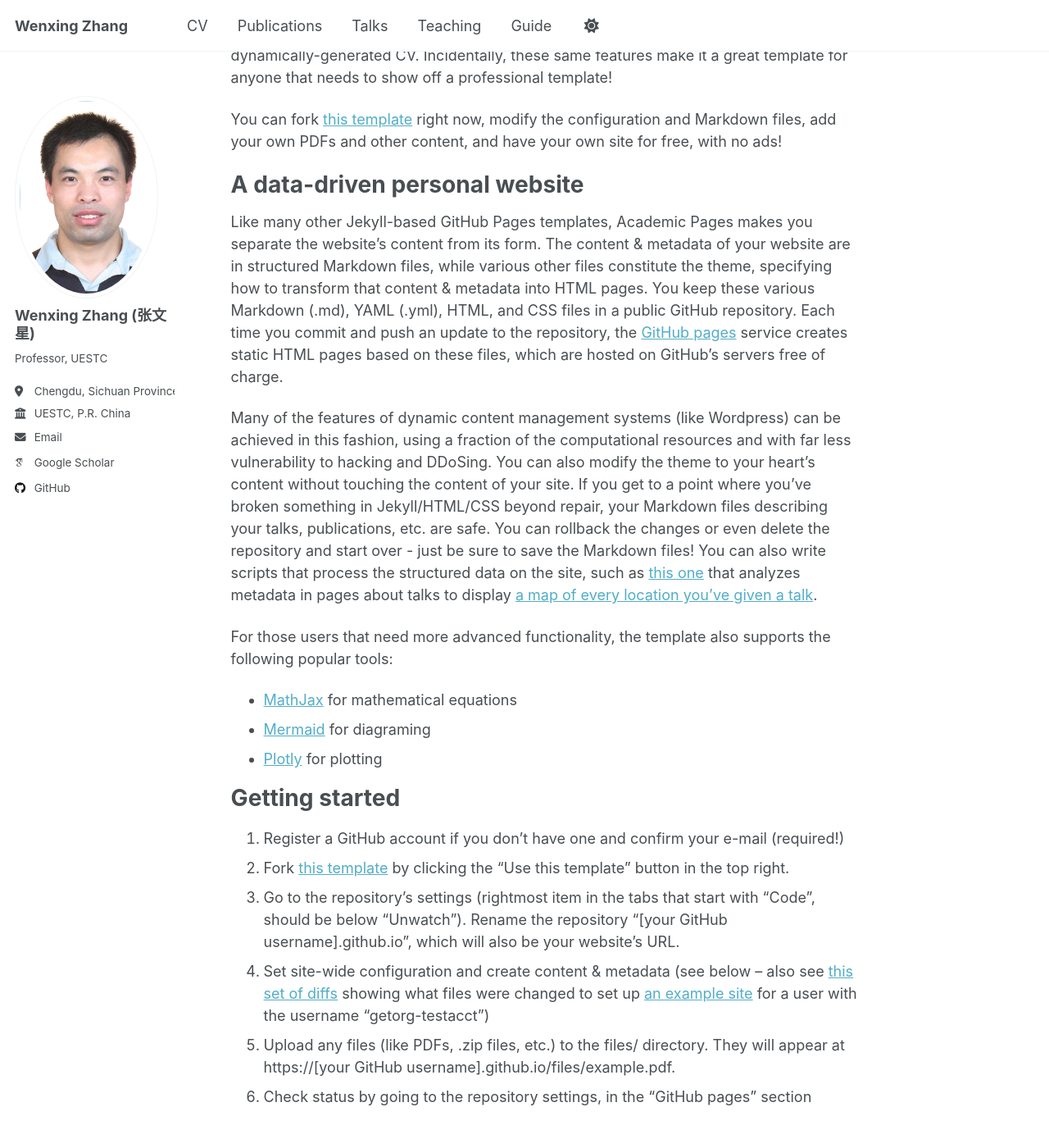
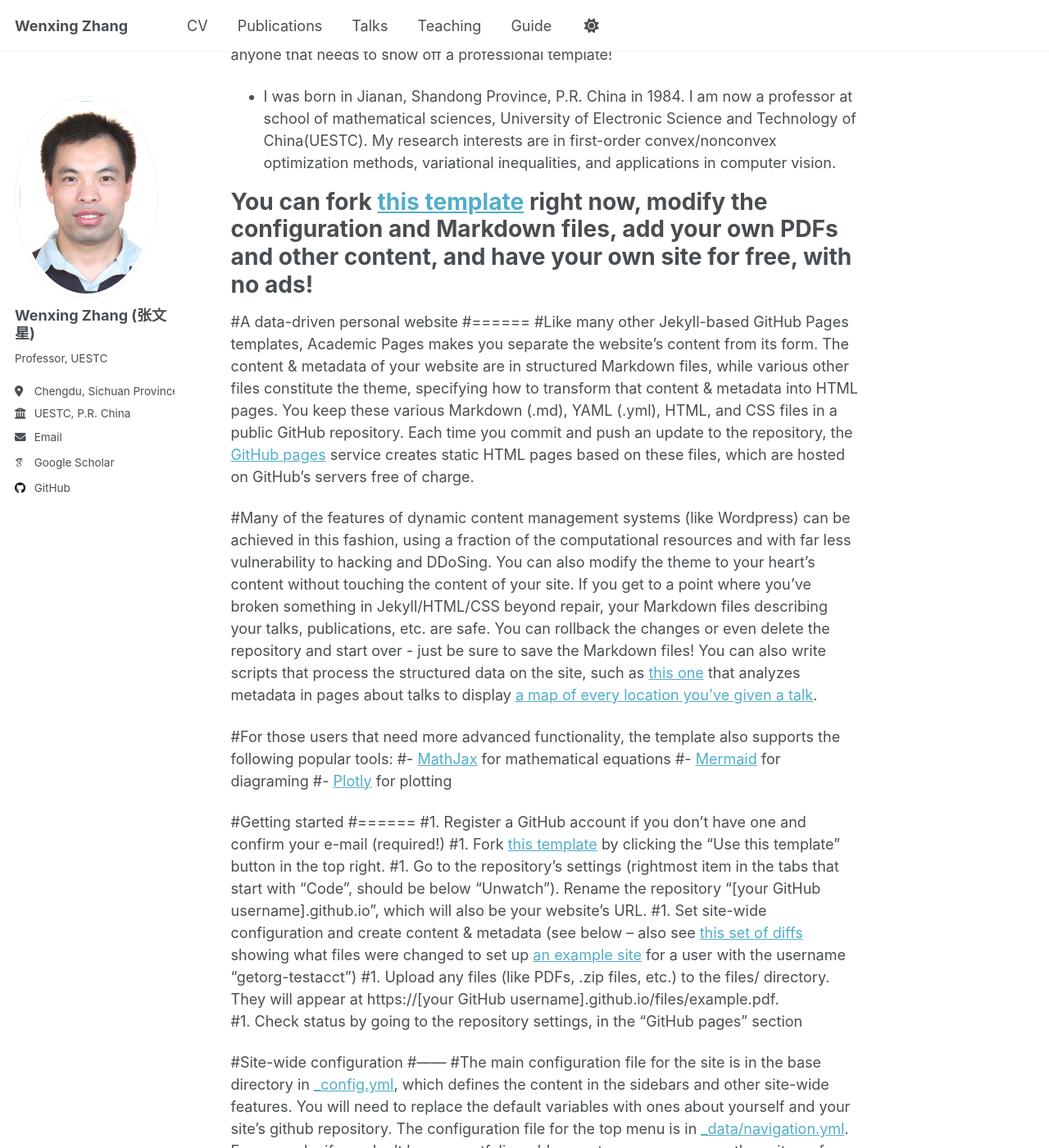
Before and after one commit to WenxingZhang/WenxingZhang.github.io, a Jekyll site: the page built from _pages/about.md, in a window 1280 px wide and 1400 px high, scrolled down 277 px. Shown: the whole window at 82% size. Built offline with Jekyll 4.4.1, drawn with Linux system fonts in a browser that asks for light colours; some web fonts are replaced; a script that is not in the unit is left out; some of the changed text lies outside the part shown.

Commit message:
Update about.md

```diff
--- a/_pages/about.md
+++ b/_pages/about.md
@@ -1,56 +1,60 @@
 ---
 permalink: /
-title: "Academic Pages is a ready-to-fork GitHub Pages template for academic personal websites"
+title: "Short-Bio"
 author_profile: true
 redirect_from:
   - /about/
   - /about.html
 ---
 
-This is the front page of a website that is powered by the [Academic Pages template](https://github.com/academicpages/academicpages.github.io) and hosted on GitHub pages. [GitHub pages](https://pages.github.com) is a free service in which websites are built and hosted from code and data stored in a GitHub repository, automatically updating when a new commit is made to the repository. This template was forked from the [Minimal Mistakes Jekyll Theme](https://mmistakes.github.io/minimal-mistakes/) created by Michael Rose, and then extended to support the kinds of content that academics have: publications, talks, teaching, a portfolio, blog posts, and a dynamically-generated CV. Incidentally, these same features make it a great template for anyone that needs to show off a professional template!
+#This is the front page of a website that is powered by the [Academic Pages template](https://github.com/academicpages/academicpages.github.io) and hosted on GitHub pages. [GitHub pages](https://pages.github.com) is a free service in which websites are built and hosted from code and data stored in a GitHub repository, automatically updating when a new commit is made to the repository. This template was forked from the [Minimal Mistakes Jekyll Theme](https://mmistakes.github.io/minimal-mistakes/) created by Michael Rose, and then extended to support the kinds of content that academics have: publications, talks, teaching, a portfolio, blog posts, and a dynamically-generated CV. Incidentally, these same features make it a great template for anyone that needs to show off a professional template!
 
- You can fork [this template](https://github.com/academicpages/academicpages.github.io) right now, modify the configuration and Markdown files, add your own PDFs and other content, and have your own site for free, with no ads!
 
-A data-driven personal website
-======
-Like many other Jekyll-based GitHub Pages templates, Academic Pages makes you separate the website's content from its form. The content & metadata of your website are in structured Markdown files, while various other files constitute the theme, specifying how to transform that content & metadata into HTML pages. You keep these various Markdown (.md), YAML (.yml), HTML, and CSS files in a public GitHub repository. Each time you commit and push an update to the repository, the [GitHub pages](https://pages.github.com/) service creates static HTML pages based on these files, which are hosted on GitHub's servers free of charge.
+* I was born in Jianan, Shandong Province, P.R. China in 1984. I am now a professor at school of mathematical sciences, University of Electronic Science and Technology of China(UESTC).
+My research interests are in first-order convex/nonconvex optimization methods, variational inequalities, and applications in computer vision.
 
-Many of the features of dynamic content management systems (like Wordpress) can be achieved in this fashion, using a fraction of the computational resources and with far less vulnerability to hacking and DDoSing. You can also modify the theme to your heart's content without touching the content of your site. If you get to a point where you've broken something in Jekyll/HTML/CSS beyond repair, your Markdown files describing your talks, publications, etc. are safe. You can rollback the changes or even delete the repository and start over - just be sure to save the Markdown files! You can also write scripts that process the structured data on the site, such as [this one](https://github.com/academicpages/academicpages.github.io/blob/master/talkmap.ipynb) that analyzes metadata in pages about talks to display [a map of every location you've given a talk](https://academicpages.github.io/talkmap.html).
+# You can fork [this template](https://github.com/academicpages/academicpages.github.io) right now, modify the configuration and Markdown files, add your own PDFs and other content, and have your own site for free, with no ads!
 
-For those users that need more advanced functionality, the template also supports the following popular tools:
-- [MathJax](https://www.mathjax.org/) for mathematical equations
-- [Mermaid](https://mermaid.js.org/) for diagraming
-- [Plotly](https://plotly.com/javascript/) for plotting
+#A data-driven personal website
+#======
+#Like many other Jekyll-based GitHub Pages templates, Academic Pages makes you separate the website's content from its form. The content & metadata of your website are in structured Markdown files, while various other files constitute the theme, specifying how to transform that content & metadata into HTML pages. You keep these various Markdown (.md), YAML (.yml), HTML, and CSS files in a public GitHub repository. Each time you commit and push an update to the repository, the [GitHub pages](https://pages.github.com/) service creates static HTML pages based on these files, which are hosted on GitHub's servers free of charge.
 
-Getting started
-======
-1. Register a GitHub account if you don't have one and confirm your e-mail (required!)
-1. Fork [this template](https://github.com/academicpages/academicpages.github.io) by clicking the "Use this template" button in the top right.
-1. Go to the repository's settings (rightmost item in the tabs that start with "Code", should be below "Unwatch"). Rename the repository "[your GitHub username].github.io", which will also be your website's URL.
-1. Set site-wide configuration and create content & metadata (see below -- also see [this set of diffs](http://archive.is/3TPas) showing what files were changed to set up [an example site](https://getorg-testacct.github.io) for a user with the username "getorg-testacct")
-1. Upload any files (like PDFs, .zip files, etc.) to the files/ directory. They will appear at https://[your GitHub username].github.io/files/example.pdf.
-1. Check status by going to the repository settings, in the "GitHub pages" section
+#Many of the features of dynamic content management systems (like Wordpress) can be achieved in this fashion, using a fraction of the computational resources and with far less vulnerability to hacking and DDoSing. You can also modify the theme to your heart's content without touching the content of your site. If you get to a point where you've broken something in Jekyll/HTML/CSS beyond repair, your Markdown files describing your talks, publications, etc. are safe. You can rollback the changes or even delete the repository and start over - just be sure to save the Markdown files! You can also write scripts that process the structured data on the site, such as [this one](https://github.com/academicpages/academicpages.github.io/blob/master/talkmap.ipynb) that analyzes metadata in pages about talks to display [a map of every location you've given a talk](https://academicpages.github.io/talkmap.html).
 
-Site-wide configuration
-------
-The main configuration file for the site is in the base directory in [_config.yml](https://github.com/academicpages/academicpages.github.io/blob/master/_config.yml), which defines the content in the sidebars and other site-wide features. You will need to replace the default variables with ones about yourself and your site's github repository. The configuration file for the top menu is in [_data/navigation.yml](https://github.com/academicpages/academicpages.github.io/blob/master/_data/navigation.yml). For example, if you don't have a portfolio or blog posts, you can remove those items from that navigation.yml file to remove them from the header.
+#For those users that need more advanced functionality, the template also supports the following popular tools:
+#- [MathJax](https://www.mathjax.org/) for mathematical equations
+#- [Mermaid](https://mermaid.js.org/) for diagraming
+#- [Plotly](https://plotly.com/javascript/) for plotting
 
-Create content & metadata
-------
-For site content, there is one Markdown file for each type of content, which are stored in directories like _publications, _talks, _posts, _teaching, or _pages. For example, each talk is a Markdown file in the [_talks directory](https://github.com/academicpages/academicpages.github.io/tree/master/_talks). At the top of each Markdown file is structured data in YAML about the talk, which the theme will parse to do lots of cool stuff. The same structured data about a talk is used to generate the list of talks on the [Talks page](https://academicpages.github.io/talks), each [individual page](https://academicpages.github.io/talks/2012-03-01-talk-1) for specific talks, the talks section for the [CV page](https://academicpages.github.io/cv), and the [map of places you've given a talk](https://academicpages.github.io/talkmap.html) (if you run this [python file](https://github.com/academicpages/academicpages.github.io/blob/master/talkmap.py) or [Jupyter notebook](https://github.com/academicpages/academicpages.github.io/blob/master/talkmap.ipynb), which creates the HTML for the map based on the contents of the _talks directory).
+#Getting started
+#======
+#1. Register a GitHub account if you don't have one and confirm your e-mail (required!)
+#1. Fork [this template](https://github.com/academicpages/academicpages.github.io) by clicking the "Use this template" button in the top right.
+#1. Go to the repository's settings (rightmost item in the tabs that start with "Code", should be below "Unwatch"). Rename the repository "[your GitHub username].github.io", which will also be your website's URL.
+#1. Set site-wide configuration and create content & metadata (see below -- also see [this set of diffs](http://archive.is/3TPas) showing what files were changed to set up [an example site](https://getorg-testacct.github.io) for a user with the username "getorg-testacct")
+#1. Upload any files (like PDFs, .zip files, etc.) to the files/ directory. They will appear at https://[your GitHub username].github.io/files/example.pdf.
+#1. Check status by going to the repository settings, in the "GitHub pages" section
 
-**Markdown generator**
+#Site-wide configuration
+#------
+#The main configuration file for the site is in the base directory in [_config.yml](https://github.com/academicpages/academicpages.github.io/blob/master/_config.yml), which defines the content in the sidebars and other site-wide features. You will need to replace the default variables with ones about yourself and your site's github repository. The configuration file for the top menu is in [_data/navigation.yml](https://github.com/academicpages/academicpages.github.io/blob/master/_data/navigation.yml). For example, if you don't have a portfolio or blog posts, you can remove those items from that navigation.yml file to remove them from the header.
 
-The repository includes [a set of Jupyter notebooks](https://github.com/academicpages/academicpages.github.io/tree/master/markdown_generator
-) that converts a CSV containing structured data about talks or presentations into individual Markdown files that will be properly formatted for the Academic Pages template. The sample CSVs in that directory are the ones I used to create my own personal website at stuartgeiger.com. My usual workflow is that I keep a spreadsheet of my publications and talks, then run the code in these notebooks to generate the Markdown files, then commit and push them to the GitHub repository.
+#Create content & metadata
+#------
+#For site content, there is one Markdown file for each type of content, which are stored in directories like _publications, _talks, _posts, _teaching, or _pages. For example, each talk is a Markdown file in the [_talks directory](https://github.com/academicpages/academicpages.github.io/tree/master/_talks). At the top of each Markdown file is structured data in YAML about the talk, which the theme will parse to do lots of cool stuff. The same structured data about a talk is used to generate the list of talks on the [Talks page](https://academicpages.github.io/talks), each [individual page](https://academicpages.github.io/talks/2012-03-01-talk-1) for specific talks, the talks section for the [CV page](https://academicpages.github.io/cv), and the [map of places you've given a talk](https://academicpages.github.io/talkmap.html) (if you run this [python file](https://github.com/academicpages/academicpages.github.io/blob/master/talkmap.py) or [Jupyter notebook](https://github.com/academicpages/academicpages.github.i#o/blob/master/talkmap.ipynb), which creates the HTML for the map based on the contents of the _talks directory).
 
-How to edit your site's GitHub repository
-------
-Many people use a git client to create files on their local computer and then push them to GitHub's servers. If you are not familiar with git, you can directly edit these configuration and Markdown files directly in the github.com interface. Navigate to a file (like [this one](https://github.com/academicpages/academicpages.github.io/blob/master/_talks/2012-03-01-talk-1.md) and click the pencil icon in the top right of the content preview (to the right of the "Raw | Blame | History" buttons). You can delete a file by clicking the trashcan icon to the right of the pencil icon. You can also create new files or upload files by navigating to a directory and clicking the "Create new file" or "Upload files" buttons.
+#**Markdown generator**
 
-Example: editing a Markdown file for a talk
-![Editing a Markdown file for a talk](/images/editing-talk.png)
+#The repository includes [a set of Jupyter notebooks](https://github.com/academicpages/academicpages.github.io/tree/master/markdown_generator
+#) that converts a CSV containing structured data about talks or presentations into individual Markdown files that will be properly formatted for the Academic Pages template. The sample CSVs in that directory are the ones I used to create my own personal website at stuartgeiger.com. My usual workflow is that I keep a spreadsheet of my publications and talks, then run the code in these notebooks to generate the Markdown files, then commit and push them to the GitHub repository.
 
-For more info
-------
-More info about configuring Academic Pages can be found in [the guide](https://academicpages.github.io/markdown/), the [growing wiki](https://github.com/academicpages/academicpages.github.io/wiki), and you can always [ask a question on GitHub](https://github.com/academicpages/academicpages.github.io/discussions). The [guides for the Minimal Mistakes theme](https://mmistakes.github.io/minimal-mistakes/docs/configuration/) (which this theme was forked from) might also be helpful.
+#How to edit your site's GitHub repository
+#------
+#Many people use a git client to create files on their local computer and then push them to GitHub's servers. If you are not familiar with git, you can directly edit these configuration and Markdown files directly in the github.com interface. Navigate to a file (like [this one](https://github.com/academicpages/academicpages.github.io/blob/master/_talks/2012-03-01-talk-1.md) and click the pencil icon in the top right of the content preview (to the right of the "Raw | Blame | History" buttons). You can delete a file by clicking the trashcan icon to the right of the pencil icon. You can also create new files or upload files by navigating to a directory and clicking the "Create new file" or "Upload files" buttons.
+
+#Example: editing a Markdown file for a talk
+#![Editing a Markdown file for a talk](/images/editing-talk.png)
+
+#For more info
+#------
+#More info about configuring Academic Pages can be found in [the guide](https://academicpages.github.io/markdown/), the [growing wiki](https://github.com/academicpages/academicpages.github.io/wiki), and you can always [ask a question on GitHub](https://github.com/academicpages/academicpages.github.io/discussions). The [guides for the Minimal Mistakes theme](https://mmistakes.github.io/minimal-mistakes/docs/configuration/) (which this theme was forked from) might also be helpful.
```
